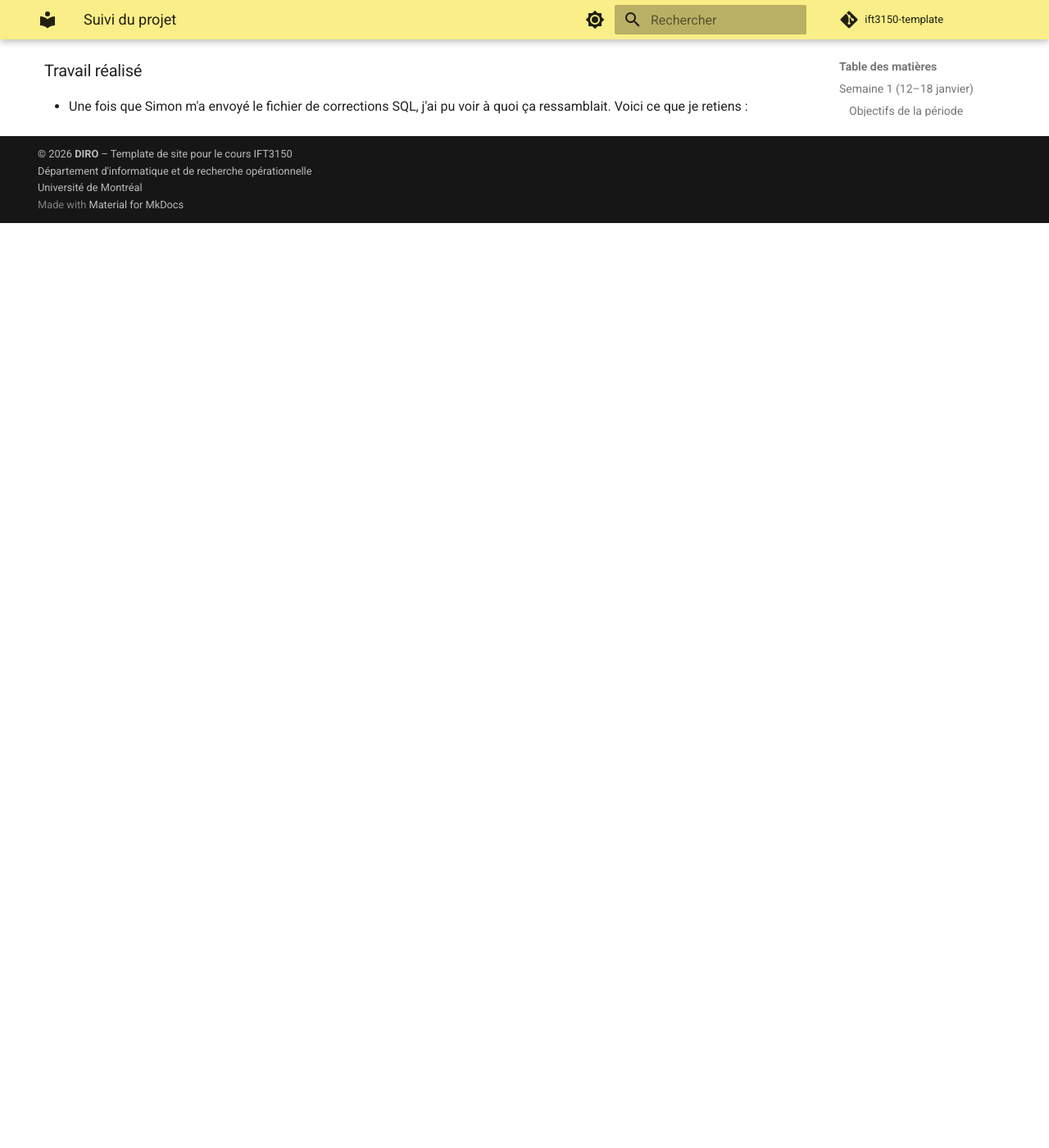
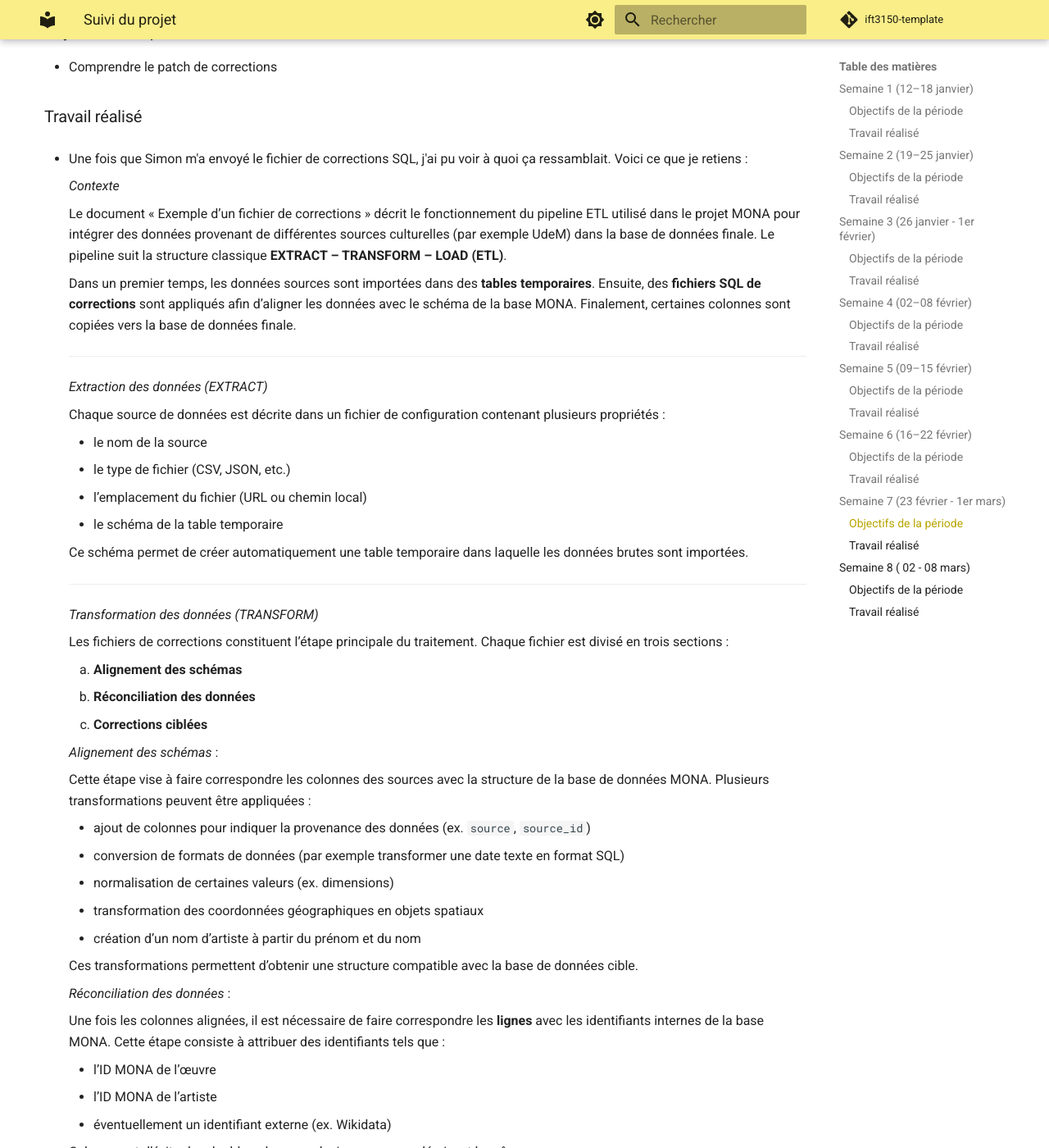
Before and after one commit to anissaofk/IFT-3150-MONA, an MkDocs documentation site: the page built from docs/suivi.md, in a window 1280 px wide and 1400 px high, scrolled down 9361 px. Shown: the whole window at 82% size. Built offline with MkDocs 1.6.1 and Material for MkDocs 9.7.7, drawn with Linux system fonts in a browser that asks for light colours; comment, search, counter and statistics services are not loaded; before the commit the page ends 9633 px from its top, so only the background shows below that; some of the changed text lies outside the part shown.

Commit message:
update semaine 8

```diff
--- a/docs/suivi.md
+++ b/docs/suivi.md
@@ -308,6 +308,8 @@
 
   Y'a plusieurs versions exportées par OpenRefine notamment les fichiers CSV, ou des SQL Exporter ce qui correspond à aux formats utilisés dans MOna-server, sauf que je ne pense pas qu'il nous serait d'une grande utilité vu que les corrections que l'on veut apporter au niveau de nos données, on les a à présent sous forme SQL. Conclusion, à mon avis, à part pour détecter les doublons ce logiciel ne nous servira pas à grand chose.
 
+<hr style="border: 0; height: 4px; background-color: #F7EFA2;">
+
 ## **Semaine 6 (16–22 février)**
 
 ### Objectifs de la période
@@ -318,7 +320,9 @@
 
 - Cette semaine je devais avoir une réunion avec Simon pour voir à quoi ressemble le patch de corrections ainsi que pour m'expliquer comment le tout fonctionne mais il ne se sentait pas bien donc il ne pouvait pas se connecter et m'envoyer le fichier, par conséquent la réunion n'a pas eu lieu. En plus, j'avais mes examens intra cette semaine aussi alors je n'ai pas pu avancé sur le projet.
 
-## **Semaine 5 (23 février - 1er mars)**
+<hr style="border: 0; height: 4px; background-color: #F7EFA2;">
+
+## **Semaine 7 (23 février - 1er mars)**
 
 ### Objectifs de la période
 
@@ -327,3 +331,100 @@
 ### Travail réalisé
 
 - Une fois que Simon m'a envoyé le fichier de corrections SQL, j'ai pu voir à quoi ça ressamblait. Voici ce que je retiens :
+
+      *Contexte*
+
+      Le document « Exemple d’un fichier de corrections » décrit le fonctionnement du pipeline ETL utilisé dans le projet MONA pour intégrer des données provenant de différentes sources culturelles (par exemple UdeM) dans la base de données finale. Le pipeline suit la structure classique **EXTRACT – TRANSFORM – LOAD (ETL)**.
+
+      Dans un premier temps, les données sources sont importées dans des **tables temporaires**. Ensuite, des **fichiers SQL de corrections** sont appliqués afin d’aligner les données avec le schéma de la base MONA. Finalement, certaines colonnes sont copiées vers la base de données finale.
+
+      ---
+
+      *Extraction des données (EXTRACT)*
+
+      Chaque source de données est décrite dans un fichier de configuration contenant plusieurs propriétés :
+
+      * le nom de la source
+      * le type de fichier (CSV, JSON, etc.)
+      * l’emplacement du fichier (URL ou chemin local)
+      * le schéma de la table temporaire
+
+      Ce schéma permet de créer automatiquement une table temporaire dans laquelle les données brutes sont importées.
+
+      ---
+
+      *Transformation des données (TRANSFORM)*
+
+      Les fichiers de corrections constituent l’étape principale du traitement. Chaque fichier est divisé en trois sections :
+
+      1. **Alignement des schémas**
+      2. **Réconciliation des données**
+      3. **Corrections ciblées**
+
+      *Alignement des schémas* :
+
+      Cette étape vise à faire correspondre les colonnes des sources avec la structure de la base de données MONA. Plusieurs transformations peuvent être appliquées :
+
+      * ajout de colonnes pour indiquer la provenance des données (ex. `source`, `source_id`)
+      * conversion de formats de données (par exemple transformer une date texte en format SQL)
+      * normalisation de certaines valeurs (ex. dimensions)
+      * transformation des coordonnées géographiques en objets spatiaux
+      * création d’un nom d’artiste à partir du prénom et du nom
+
+      Ces transformations permettent d’obtenir une structure compatible avec la base de données cible.
+
+      *Réconciliation des données* :
+
+      Une fois les colonnes alignées, il est nécessaire de faire correspondre les **lignes** avec les identifiants internes de la base MONA. Cette étape consiste à attribuer des identifiants tels que :
+
+      * l’ID MONA de l’œuvre
+      * l’ID MONA de l’artiste
+      * éventuellement un identifiant externe (ex. Wikidata)
+
+      Cela permet d’éviter les doublons lorsque plusieurs sources décrivent la même œuvre.
+
+      *Corrections ciblées* :
+
+      Cette dernière section permet d’appliquer des corrections spécifiques identifiées par les expertes du domaine (historiennes de l’art). Par exemple, certaines catégories ou informations peuvent être corrigées manuellement pour des œuvres particulières.
+
+      ---
+
+
+
+      *Conclusion*
+
+      Le fichier de corrections joue un rôle central dans l’intégration des données au sein du pipeline ETL du projet MONA. Il permet de transformer les données brutes provenant de diverses sources afin de les rendre compatibles avec le schéma de la base de données finale. Bien que cette approche soit efficace pour gérer des sources hétérogènes, elle repose fortement sur des transformations manuelles en SQL, ce qui peut poser des défis en termes de maintenance et d’évolutivité.
+
+<hr style="border: 0; height: 4px; background-color: #F7EFA2;">
+
+## **Semaine 8 ( 02 - 08 mars)**
+
+### Objectifs de la période
+
+- Apprendre à utiliser Curl et Postman
+- Comprendre + apprendre à utiliser l'API
+- Explorer l'interface admin
+- Executer des requêtes HTTP pour
+
+### Travail réalisé
+
+- **Utilisation de Postman et Curl**
+
+Postman et Curl permettent d’envoyer des requêtes HTTP vers une API et d’observer les réponses retournées par le serveur. Cela permet notamment de :
+
+  <ol>
+   <li> vérifier que les endpoints de l’API fonctionnent correctement </li>
+   <li>tester l’envoi ou la modification de données </li>
+   <li>analyser les réponses retournées par le serveur</li>
+   <li>déboguer certaines opérations liées à l’importation ou à la correction de données</li>
+  </ol>
+
+- **Comparaison des deux outils**
+
+Les deux outils permettent d’effectuer les mêmes types de requêtes HTTP, mais ils sont utilisés dans des contextes différents :
+
+Postman est plus adapté pour explorer une API et tester des requêtes de manière interactive.
+
+Curl est plus léger et plus adapté à l’automatisation ou à l’exécution de requêtes directement dans le terminal.
+
+-- Dans le cadre du projet MONA, selon moi Postman est particulièrement utile pour tester et valider les interactions avec l’API,
```
